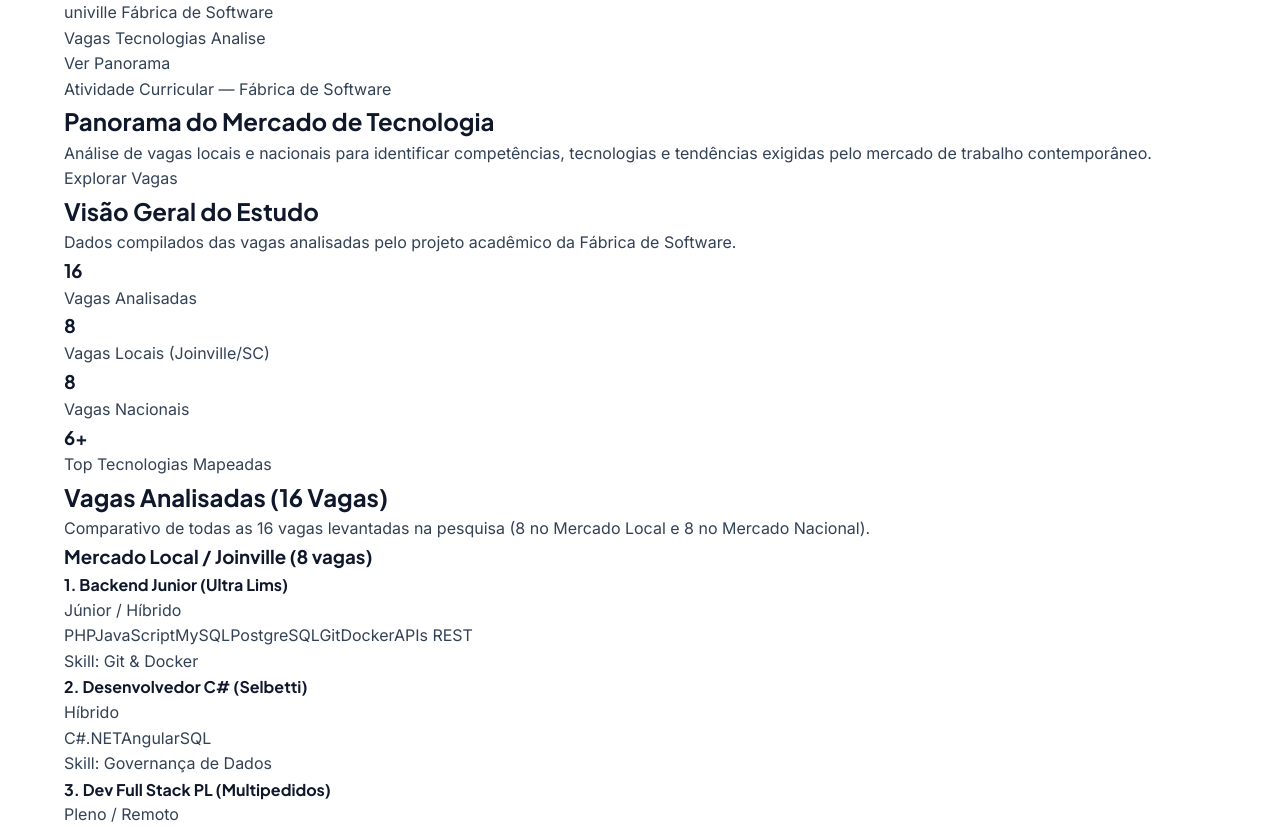
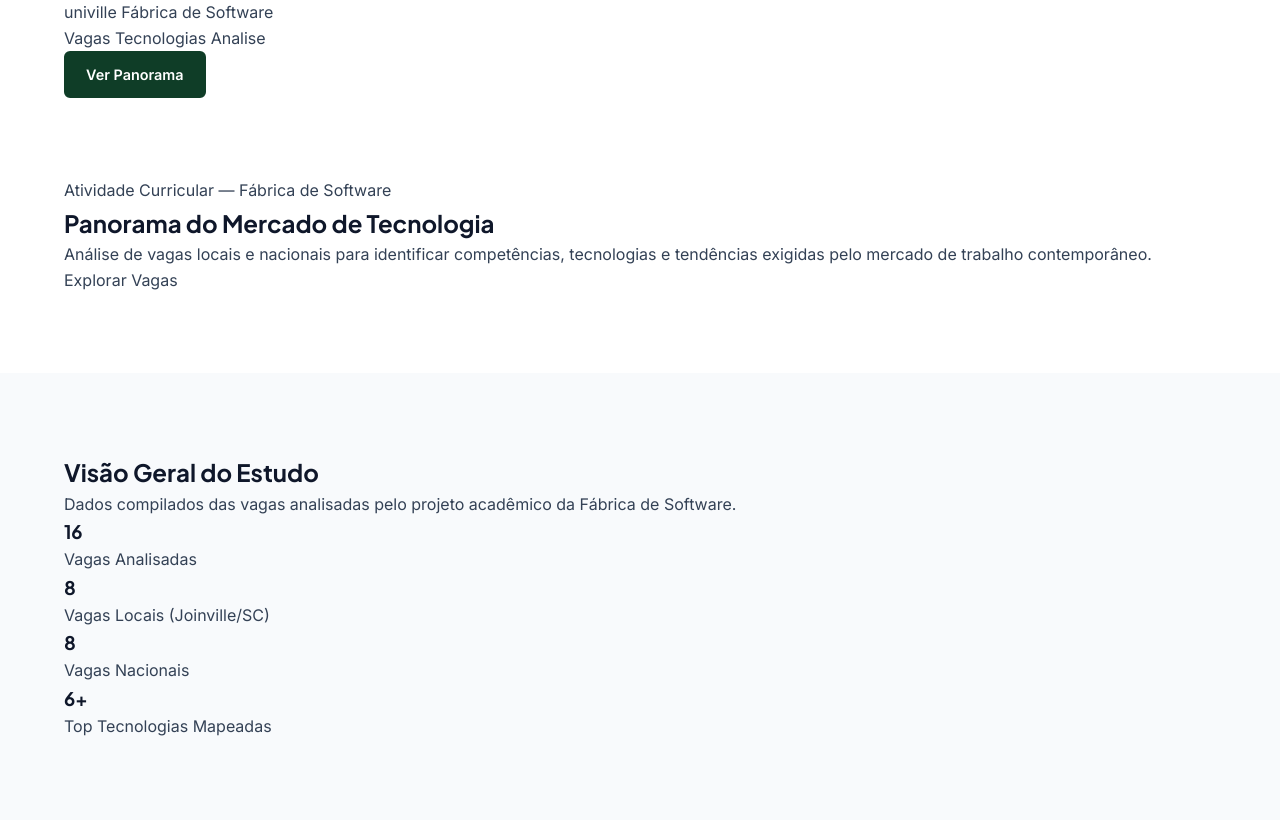
Before and after one commit to Univille-Fabrica-de-Software/fabrica-software-marcus-fabricio, a plain HTML site: page index.html in a window 1280 px wide. Shown: the top 827 px of the page. Drawn offline with Linux system fonts and the light colour scheme.

Commit message:
Update style.css

```diff
--- a/style.css
+++ b/style.css
@@ -65,3 +65,44 @@ a {
     margin: 0 auto;
     padding: 0 24px;
 }
+
+.container-principal,
+.container-vagas,
+.container-tecnologias,
+.container-analise,
+.container-sintese,
+.metricas {
+    padding: 80px 24px;
+}
+
+.metricas,
+.container-sintese {
+    background-color: var(--bg-light);
+    padding: 80px 0;
+}
+
+/* botao e card */
+.btn,
+.btn-panorama {
+    display: inline-flex;
+    align-items: center;
+    justify-content: center;
+    padding: 10px 20px;
+    border-radius: 6px;
+    font-size: 0.9rem;
+    font-weight: 600;
+    transition: var(--transition);
+}
+
+.btn-dark,
+.btn-panorama {
+    background-color: var(--primary-dark);
+    color: #fff;
+    border: 2px solid var(--primary-dark);
+}
+
+.btn-dark:hover,
+.btn-panorama:hover {
+    background-color: transparent;
+    color: var(--primary-dark);
+}
```
